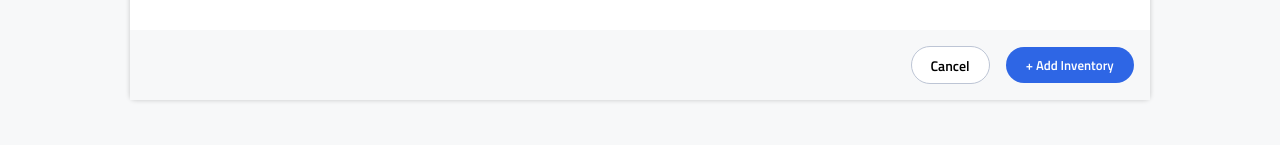
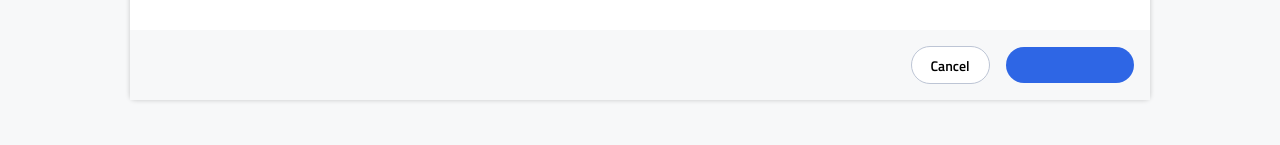
Before and after one commit to ATrainstation/InStock, a React (Vite) app: page /inventory/1/edit in a window 1280 px wide. Shown: the part 671-816 px from the top of the page. Built offline with nearby package versions, Linux system fonts and the light colour scheme.

Commit message:
feat(neil-22):fixed button text

```diff
--- a/src/components/EditInventoryItem/EditInventoryItem.jsx
+++ b/src/components/EditInventoryItem/EditInventoryItem.jsx
@@ -203,7 +203,7 @@ function AddInventory() {
             <CancelButton classname="cancel-button-sizes" link={handleCancel} />
             <Button
               classname="header-interactive__add add-button-sizes"
-              buttonText="+ Add Inventory"
+              buttonText=""
               link={handleSubmit}
             />
           </div>
```
